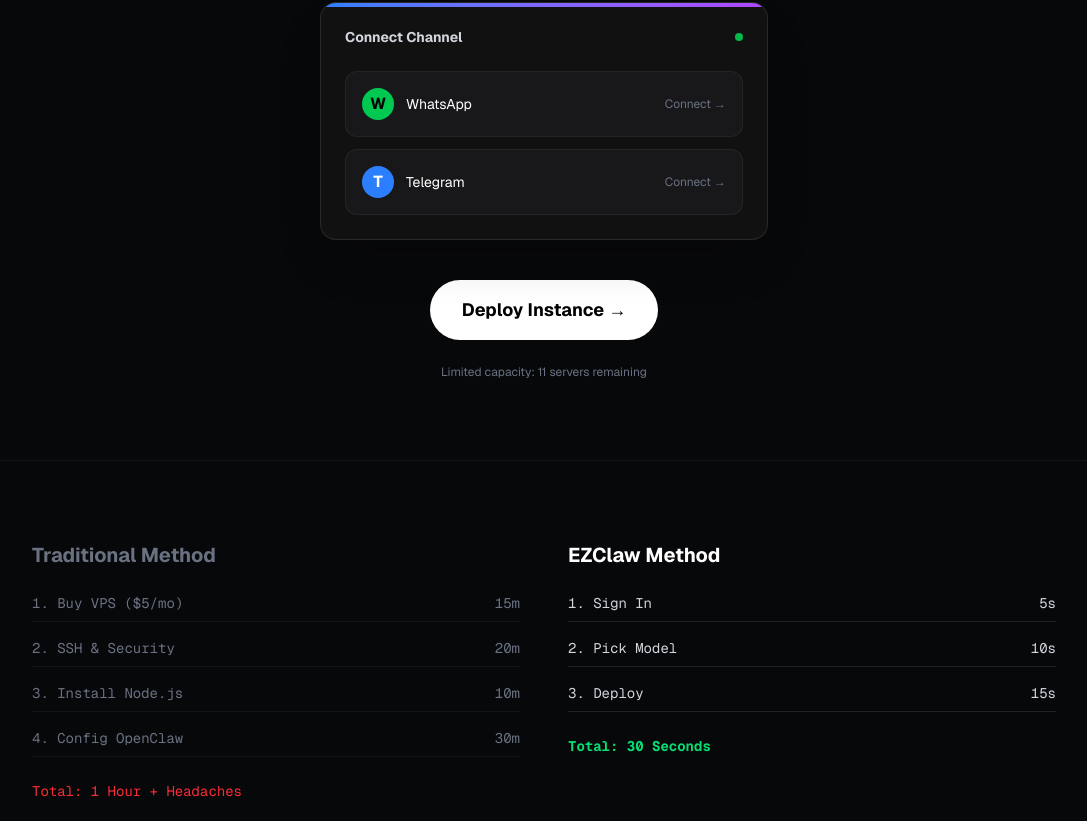
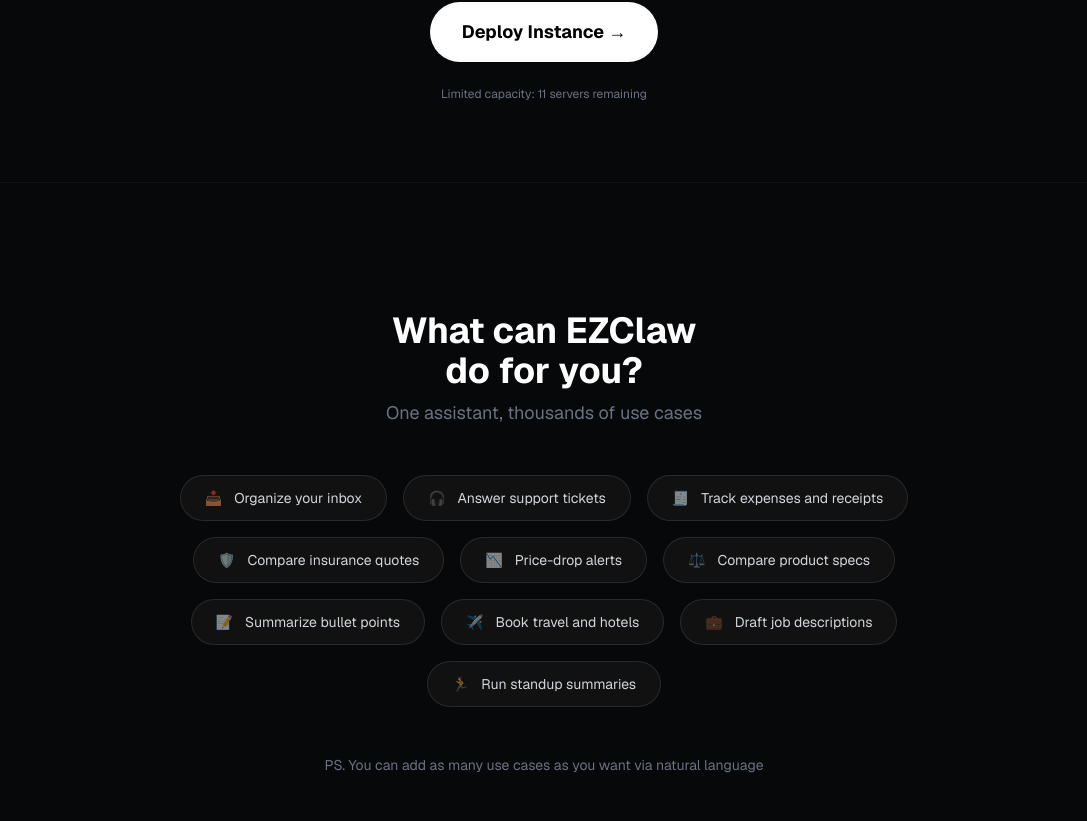
Before and after one commit to gingerbotcodes/ezclaw, a Next.js app: page / in a window 1280 px wide. Shown: the part 519-1340 px from the top of the page, without its empty margins (96-1183 px from the left). Built offline with nearby package versions, Linux system fonts and the light colour scheme.

Commit message:
Update Use Cases Section

```diff
--- a/app/page.tsx
+++ b/app/page.tsx
@@ -26,34 +26,8 @@
           Deploy your AI Assistant<br/>in under 1 minute.
         </h1>
         <p className="text-lg text-gray-400 mb-10 max-w-xl mx-auto leading-relaxed">
-          Skip the terminal. Avoid the config. One-click deploy your 24/7 active OpenClaw instance.
+          Skip the terminal. Avoid the config. One-click deploy your 24/7 active AI employee.
         </p>
-
-        {/* Connection UI Mockup */}
-        <div className="max-w-md mx-auto bg-[#111] border border-white/10 rounded-2xl p-6 mb-10 shadow-2xl relative overflow-hidden group">
-          <div className="absolute top-0 left-0 w-full h-1 bg-gradient-to-r from-blue-500 to-purple-500"></div>
-          <div className="flex justify-between items-center mb-6">
-            <span className="text-sm font-bold text-gray-300">Connect Channel</span>
-            <span className="w-2 h-2 bg-green-500 rounded-full animate-pulse"></span>
-          </div>
-
-          <div className="space-y-3">
-            <button className="w-full flex items-center justify-between bg-[#18181b] hover:bg-[#222] border border-white/5 p-4 rounded-xl transition group">
-              <div className="flex items-center gap-3">
-                <div className="w-8 h-8 bg-green-500 rounded-full flex items-center justify-center text-black font-bold">W</div>
-                <span className="text-sm">WhatsApp</span>
-              </div>
-              <span className="text-xs text-gray-500 group-hover:text-white">Connect →</span>
-            </button>
-            <button className="w-full flex items-center justify-between bg-[#18181b] hover:bg-[#222] border border-white/5 p-4 rounded-xl transition group">
-              <div className="flex items-center gap-3">
-                <div className="w-8 h-8 bg-blue-500 rounded-full flex items-center justify-center text-white font-bold">T</div>
-                <span className="text-sm">Telegram</span>
-              </div>
-              <span className="text-xs text-gray-500 group-hover:text-white">Connect →</span>
-            </button>
-          </div>
-        </div>
 
         <button className="bg-white text-black px-8 py-4 rounded-full font-bold text-lg hover:shadow-[0_0_20px_rgba(255,255,255,0.3)] transition transform">
           Deploy Instance →
@@ -61,30 +35,35 @@
         <p className="mt-6 text-xs text-gray-500">Limited capacity: 11 servers remaining</p>
       </header>
 
-      {/* Comparison Table */}
-      <section className="py-20 border-t border-white/5 px-6">
-        <div className="max-w-5xl mx-auto">
-          <div className="grid md:grid-cols-2 gap-12">
-            <div>
-              <h3 className="text-xl font-bold mb-6 text-gray-500">Traditional Method</h3>
-              <ul className="space-y-4 text-sm text-gray-500 font-mono">
-                <li className="flex justify-between border-b border-white/5 pb-2"><span>1. Buy VPS ($5/mo)</span> <span>15m</span></li>
-                <li className="flex justify-between border-b border-white/5 pb-2"><span>2. SSH & Security</span> <span>20m</span></li>
-                <li className="flex justify-between border-b border-white/5 pb-2"><span>3. Install Node.js</span> <span>10m</span></li>
-                <li className="flex justify-between border-b border-white/5 pb-2"><span>4. Config OpenClaw</span> <span>30m</span></li>
-                <li className="text-red-500 pt-2">Total: 1 Hour + Headaches</li>
-              </ul>
-            </div>
-            <div>
-              <h3 className="text-xl font-bold mb-6 text-white">EZClaw Method</h3>
-              <ul className="space-y-4 text-sm text-gray-300 font-mono">
-                <li className="flex justify-between border-b border-white/10 pb-2"><span>1. Sign In</span> <span>5s</span></li>
-                <li className="flex justify-between border-b border-white/10 pb-2"><span>2. Pick Model</span> <span>10s</span></li>
-                <li className="flex justify-between border-b border-white/10 pb-2"><span>3. Deploy</span> <span>15s</span></li>
-                <li className="text-green-400 pt-2 font-bold">Total: 30 Seconds</li>
-              </ul>
-            </div>
+      {/* Use Cases Section (Cloned from Screenshot) */}
+      <section className="py-32 px-6 border-t border-white/5">
+        <div className="max-w-4xl mx-auto text-center">
+          <h2 className="text-4xl font-bold mb-2">What can EZClaw<br/>do for you?</h2>
+          <p className="text-gray-500 mb-12 text-lg">One assistant, thousands of use cases</p>
+
+          <div className="flex flex-wrap justify-center gap-4">
+            {[
+              { icon: "📥", text: "Organize your inbox" },
+              { icon: "🎧", text: "Answer support tickets" },
+              { icon: "🧾", text: "Track expenses and receipts" },
+              { icon: "🛡️", text: "Compare insurance quotes" },
+              { icon: "📉", text: "Price-drop alerts" },
+              { icon: "⚖️", text: "Compare product specs" },
+              { icon: "📝", text: "Summarize bullet points" },
+              { icon: "✈️", text: "Book travel and hotels" },
+              { icon: "💼", text: "Draft job descriptions" },
+              { icon: "🏃", text: "Run standup summaries" },
+            ].map((item, i) => (
+              <div key={i} className="px-6 py-3 border border-white/10 rounded-full bg-[#111] hover:border-white/30 transition cursor-default flex items-center gap-3 text-sm text-gray-300 hover:text-white group">
+                <span className="opacity-50 group-hover:opacity-100 transition">{item.icon}</span>
+                {item.text}
+              </div>
+            ))}
           </div>
+
+          <p className="mt-12 text-gray-500 text-sm">
+            PS. You can add as many use cases as you want via natural language
+          </p>
         </div>
       </section>
 
```
